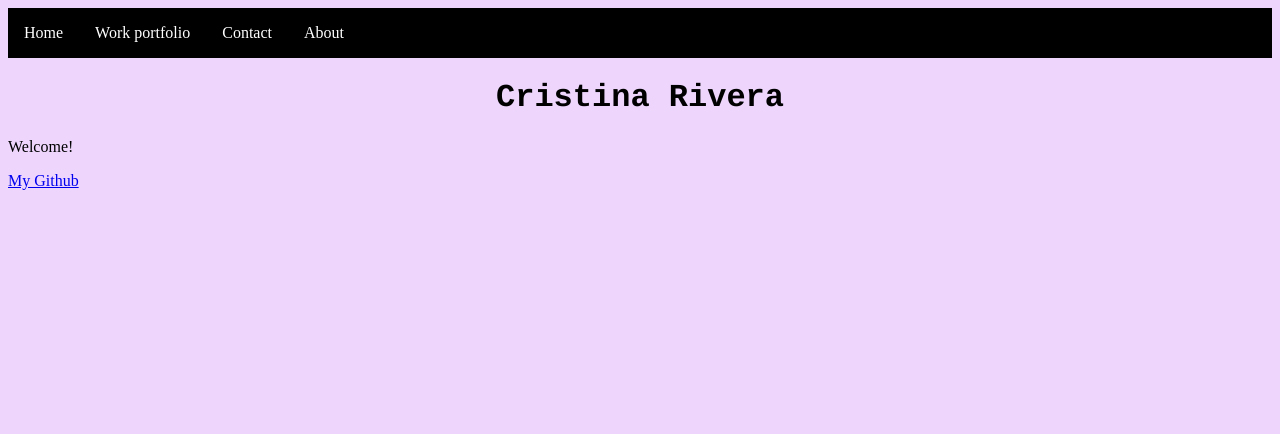
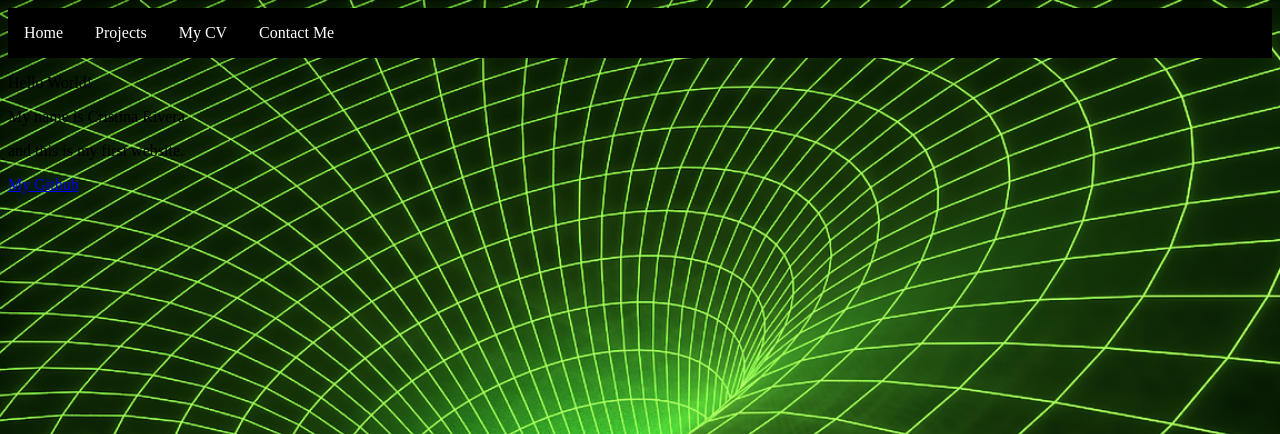
Before and after one commit to CristinaRiveraV/CristinaRiveraV.github.io, a PHP site: page / in a window 1280 px wide. Shown: the top 434 px of the page. Run offline with PHP 8.4, Linux system fonts and the light colour scheme.

Commit message:
Added image to the background

```diff
--- a/index.html
+++ b/index.html
@@ -20,14 +20,14 @@
 
 <ul>
   <li><a href="#home">Home</a></li>
-  <li><a href="#news">Work portfolio</a></li>
-  <li><a href="#contact">Contact</a></li>
-  <li><a href="#about">About</a></li>
+  <li><a href="#projects">Projects</a></li>
+  <li><a href="#about">My CV</a></li>
+  <li><a href="#contact">Contact Me</a></li>
 </ul>
 
-<h1 style="font-family:courier; text-align:center;">Cristina Rivera</h1>
-<p title="I'm a tooltip"> Welcome!</p>
-
+<p title="I'm a tooltip"> Hello World!</p>
+<p title="I'm a tooltip"> My name is Cristina Rivera </p>
+<p title="I'm a tooltip"> and this is my first website.</p>
 
 
 <a href="https://github.com/CristinaRiveraV" target="_blank"> My Github</a>
--- a/style.css
+++ b/style.css
@@ -1,4 +1,9 @@
-body {background-color: #EDD5FC;}
+body {
+  background-image: url('images/background.jpeg');
+  background-repeat: no-repeat;
+  background-attachment: fixed;
+  background-size: cover;
+}
 
 
 
```
Also changed, not shown: images/background.jpeg (added).
